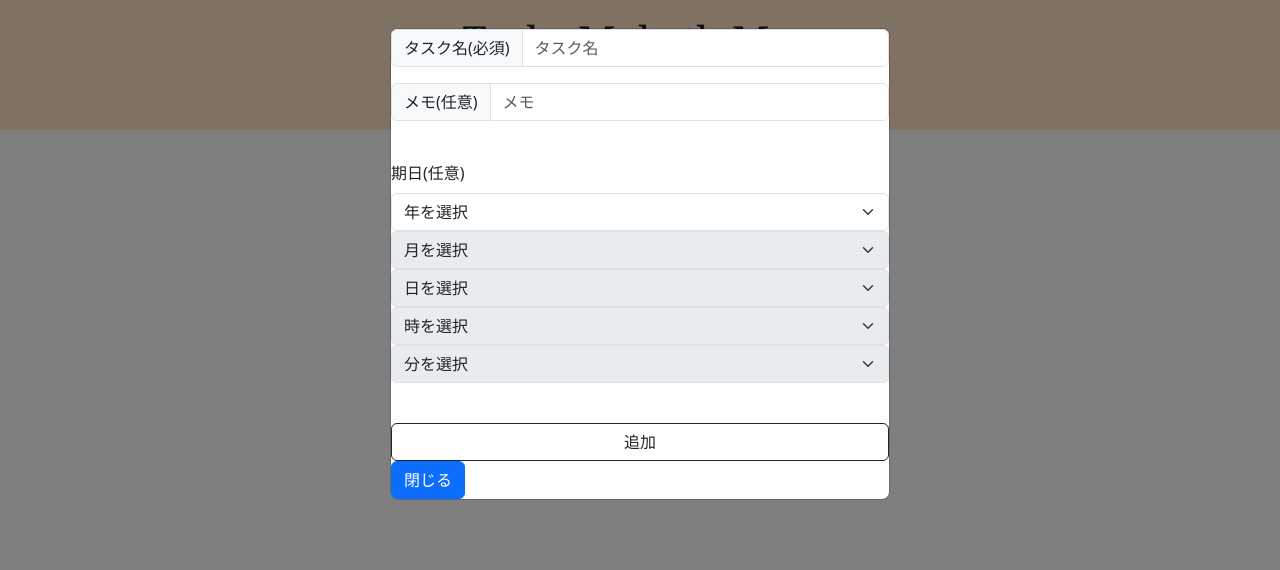
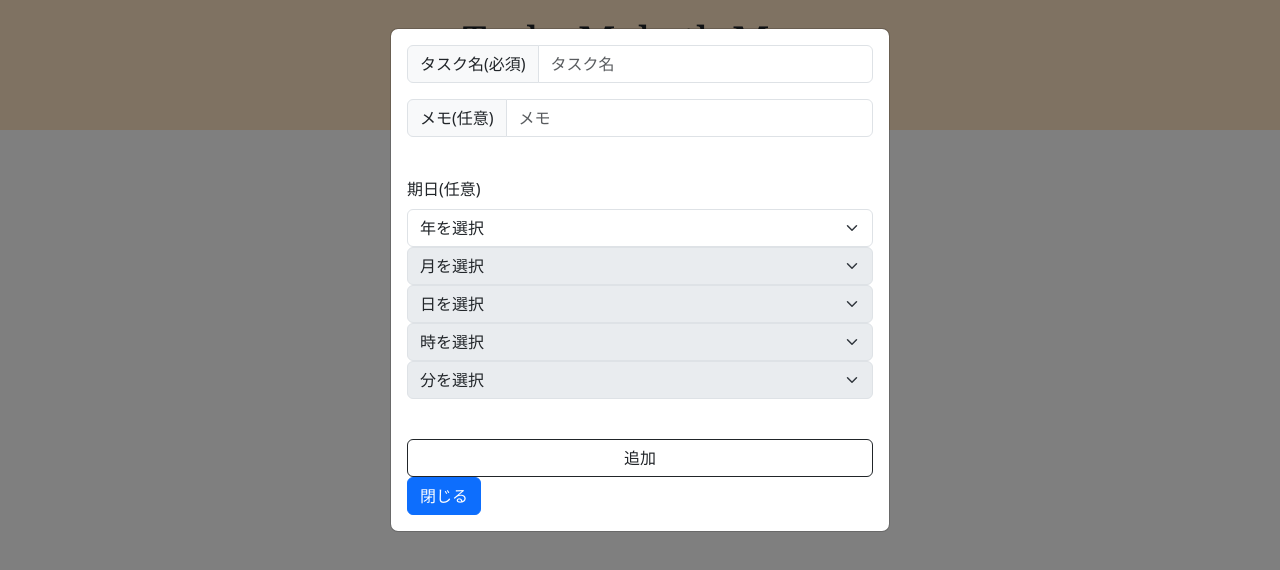
Before and after one commit to syab-syab/Tasks-Maketh-Man, a React (Create React App) app: page / in a window 1280 px wide. Both pictures are taken after a click on the button "New Task". Shown: the top 570 px of the page. Built offline with nearby package versions, Linux system fonts and the light colour scheme.

Commit message:
大体完了。あとはSubmitFormのvalidateを実装

```diff
--- a/src/App.tsx
+++ b/src/App.tsx
@@ -6,6 +6,7 @@ import Home from './components/Home';
 import Example from './components/Example';
 import { BrowserRouter, Route, Routes } from 'react-router-dom'
 import 'bootstrap/dist/css/bootstrap.min.css';
+import React, { useState } from 'react'
 
 // [ToDo]
 // ・ローカルストレージ
@@ -14,18 +15,49 @@ import 'bootstrap/dist/css/bootstrap.min.css';
 // ・チェックボタン
 
 function App() {
+  // --------------------- 達成率 ------------------------------------------
+
+  // 達成率のキー
+  const accomplishedKey: string = 'accomplished-task'
+
+  // tasksに格納する用の変数
+  let accomplishedTasks: number = 0
+
+  // localStorageに何も入っていなければからの配列を格納しておく
+  if(!(localStorage.getItem(accomplishedKey))) {
+    localStorage.setItem(accomplishedKey, "")
+  } else {
+    const tmp: any = localStorage.getItem(accomplishedKey)
+    accomplishedTasks = Number(tmp)
+  }
+
+  const [accomplished, setAccomplished] = useState<number>(accomplishedTasks)
+
+  const addAccomplished = (): void => {
+    const tmp: number = accomplishedTasks + 1
+    setAccomplished(tmp)
+    localStorage.setItem(accomplishedKey, String(tmp))
+  }
+
+  console.log("達成率", accomplishedTasks)
+
+  // --------------------- 達成率 end --------------------------------------
 
   // [ToDo]こなしたタスクの数によって色を変化させる
   return (
     <div className="
     App
     ">
-      <Header />
+      <Header accomplished={accomplished} />
       <BrowserRouter>
         <Routes>
-          <Route path="/" element={<Home />} />
+          <Route path="/" element={
+          <Home
+            setAccomplished={addAccomplished}
+            // accomplished={accomplished}
+          />} />
           {/* <Route path="/example" element={<Example tasks={modiTask} />} /> */}
-          <Route path="/example" element={<Example />} />
+          <Route path="/example" element={<Example/>} />
         </Routes>
       </BrowserRouter>
 
--- a/src/components/Example.tsx
+++ b/src/components/Example.tsx
@@ -125,6 +125,12 @@ const Example = () => {
   const handleClose = () => setShow(false);
   const handleShow = () => setShow(true);
 
+  // --------------------- モーダル end ------------------------------------
+
+  // --------------------- TaskListに渡すフェイク関数 ----------------------
+  const fakeAccomplished = () => alert("このようにしてタスクを達成済みにします。")
+
+
   return (
     <div>
       <h3>Example Of Use</h3>
@@ -166,9 +172,10 @@ const Example = () => {
       <TaskList
         tasks={tasks}
         onClick={handleDelete}
+        setAccomplished={fakeAccomplished}
       />
       <Link to='/'>
-        homeへ戻る
+        HOME
       </Link>
     </div>
   )
--- a/src/components/Header.tsx
+++ b/src/components/Header.tsx
@@ -1,39 +1,33 @@
 import React from 'react'
 
+type Props = {
+  accomplished: number
+}
 
 // タスクの達成状況によってタイトルの色を変える
 // 緑 → 銀 → 金 の順で変わる
 // ローカルストレージのキーは 'accomplished-task'
 
-
-
-const localAccomplishedTask: any = localStorage.getItem('accomplished-task')
-
-const accomplishedTask: number = localAccomplishedTask ? Number(localAccomplishedTask) : 0
-
-// const [accomplished, setAccomplished] = useState(accomplishedTask)
-
-console.log(accomplishedTask)
-
 // 問題の箇所
 // [ToDo] ローカルの達成率が変わっても緑から変わらない問題を解決する
 //        ついでにリアルタイムで変化するよう修正する
 const classToggle = (val: number): string => {
-  if (val >= 1) {
-    return "py-3 header green-background"
+  if (val >= 3 ) {
+    return "py-3 header gold-background"
   } else if (val >= 2) {
     return "py-3 header silver-background"
-  } else if (val >= 3) {
-    return "py-3 header gold-background"
+  } else if (val >= 1) {
+    return "py-3 header green-background"
   } else {
     return "py-3 header default-background"
   }
 }
 
-const Header = () => {
+const Header = (props: Props) => {
   return (
     <>
-    <header className={classToggle(accomplishedTask)}>
+
+    <header className={classToggle(props.accomplished)}>
       {/* サイト名 */}
       <h1 className='main-title'>Tasks Maketh Man</h1>
       {/* サブタイトル */}
--- a/src/components/Home.tsx
+++ b/src/components/Home.tsx
@@ -9,8 +9,12 @@ import SubmitForm from './SubmitForm';
 import TaskList from './TaskList';
 import { Button } from 'react-bootstrap';
 
+type Props = {
+  // accomplished: number
+  setAccomplished: () => void
+}
 
-const Home = () =>  {
+const Home = (props: Props) =>  {
 
   // taskのデータを格納するキー
   const tasksKey = "local-task"
@@ -166,9 +170,11 @@ const Home = () =>  {
       <TaskList
         tasks={tasks}
         onClick={handleDelete}
+        // accomplished={props.accomplished}
+        setAccomplished={props.setAccomplished}
       />
       <Link to="/example">
-        Example
+        使い方
       </Link>
     </div>
   )
--- a/src/components/SubmitForm.tsx
+++ b/src/components/SubmitForm.tsx
@@ -21,9 +21,9 @@ const SubmitForm = (props: SubmitProps) => {
 
   return (
     <>
-      <Modal show={props.modalShow} onHide={props.onHide}>
+      <Modal show={props.modalShow} onHide={props.onHide} className=''>
       {/* 新しいTaskの作成フォーム */}
-      <form onSubmit={(e) => props.onSubmit(e)}>
+        <form onSubmit={(e) => props.onSubmit(e)} className='p-3'>
           <div className='input-group mb-3'>
             <span className="input-group-text" id="task-name">
               タスク名(必須)
--- a/src/components/TaskList.tsx
+++ b/src/components/TaskList.tsx
@@ -19,6 +19,8 @@ type Props = {
   // int と boolean を渡す
   // onChange: (id: number, check: boolean) => void
   onClick: (id: number) => void
+  // accomplished: number
+  setAccomplished:  () => void
 }
 
 const TaskList = (props: Props) => {
@@ -41,26 +43,23 @@ const TaskList = (props: Props) => {
 
   // --------------------- 達成率 ------------------------------------------
 
-  // 達成率のキー
-  const accomplishedKey: string = 'accomplished-task'
+  // const accomplishedKey: string = 'accomplished-task'
 
-  // tasksに格納する用の変数
-  let accomplishedTasks: number = 0
+  // let accomplishedTasks: number = 0
 
-  // localStorageに何も入っていなければからの配列を格納しておく
-  if(!(localStorage.getItem(accomplishedKey))) {
-    localStorage.setItem(accomplishedKey, "")
-  } else {
-    const tmp: any = localStorage.getItem(accomplishedKey)
-    accomplishedTasks = Number(tmp)
-  }
+  // if(!(localStorage.getItem(accomplishedKey))) {
+  //   localStorage.setItem(accomplishedKey, "")
+  // } else {
+  //   const tmp: any = localStorage.getItem(accomplishedKey)
+  //   accomplishedTasks = Number(tmp)
+  // }
 
-  const addAccomplished = (): void => {
-    const tmp: number = accomplishedTasks + 1
-    localStorage.setItem(accomplishedKey, String(tmp))
-  }
+  // const addAccomplished = (): void => {
+  //   const tmp: number = accomplishedTasks + 1
+  //   localStorage.setItem(accomplishedKey, String(tmp))
+  // }
 
-  console.log("達成率", accomplishedTasks)
+  // console.log("達成率", accomplishedTasks)
 
   // --------------------- 達成率 end --------------------------------------
 
@@ -76,9 +75,8 @@ const TaskList = (props: Props) => {
     if (result) {
       alert("達成できてえらい！")
       props.onClick(val.id)
-      if (location.pathname === "/") {
-        addAccomplished()
-      }
+      props.setAccomplished()
+
     } else {
       alert("引き続き頑張って！")
     }
```
Also changed, not shown: public/manifest.json. Lines whose indentation alone changed are shown as unchanged.
